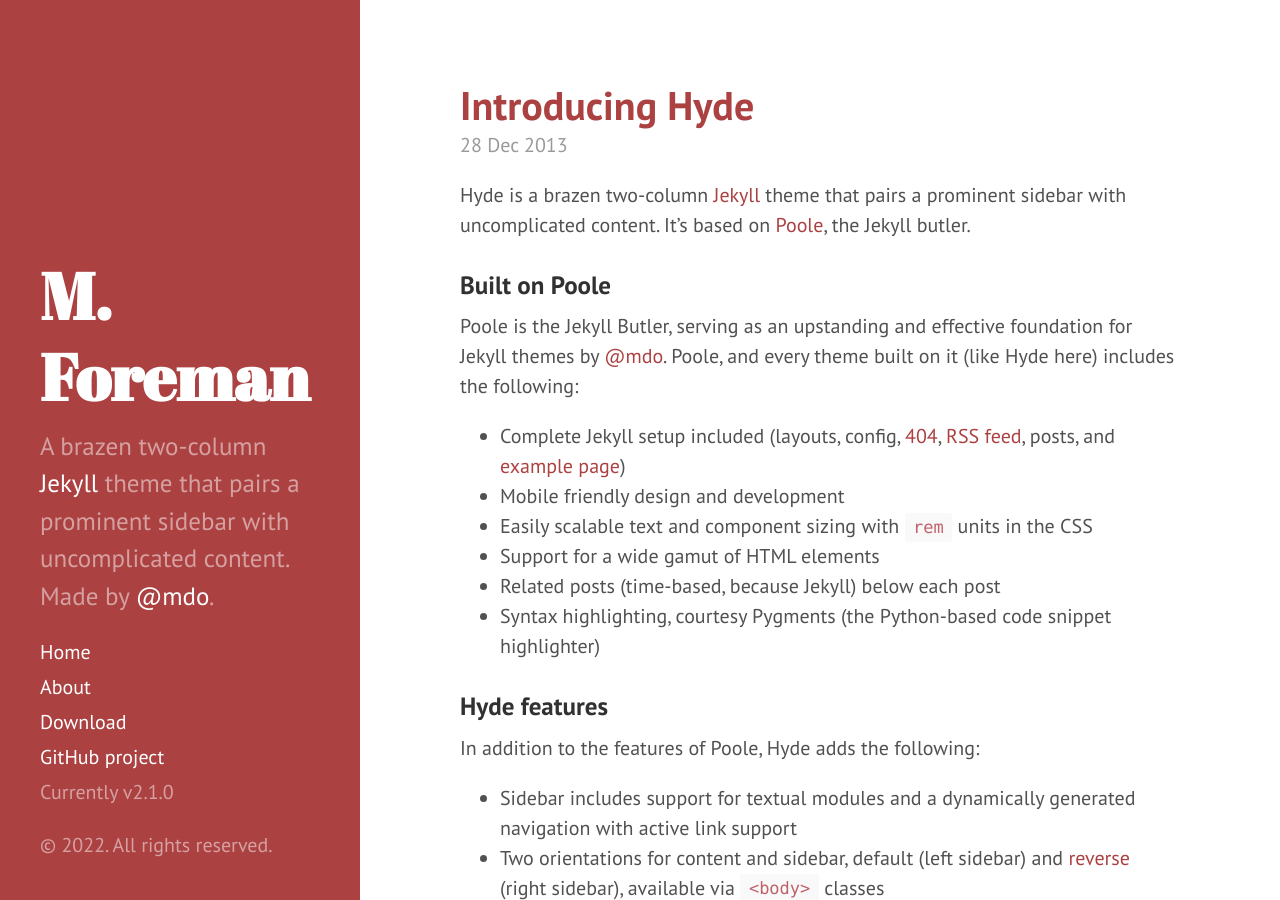
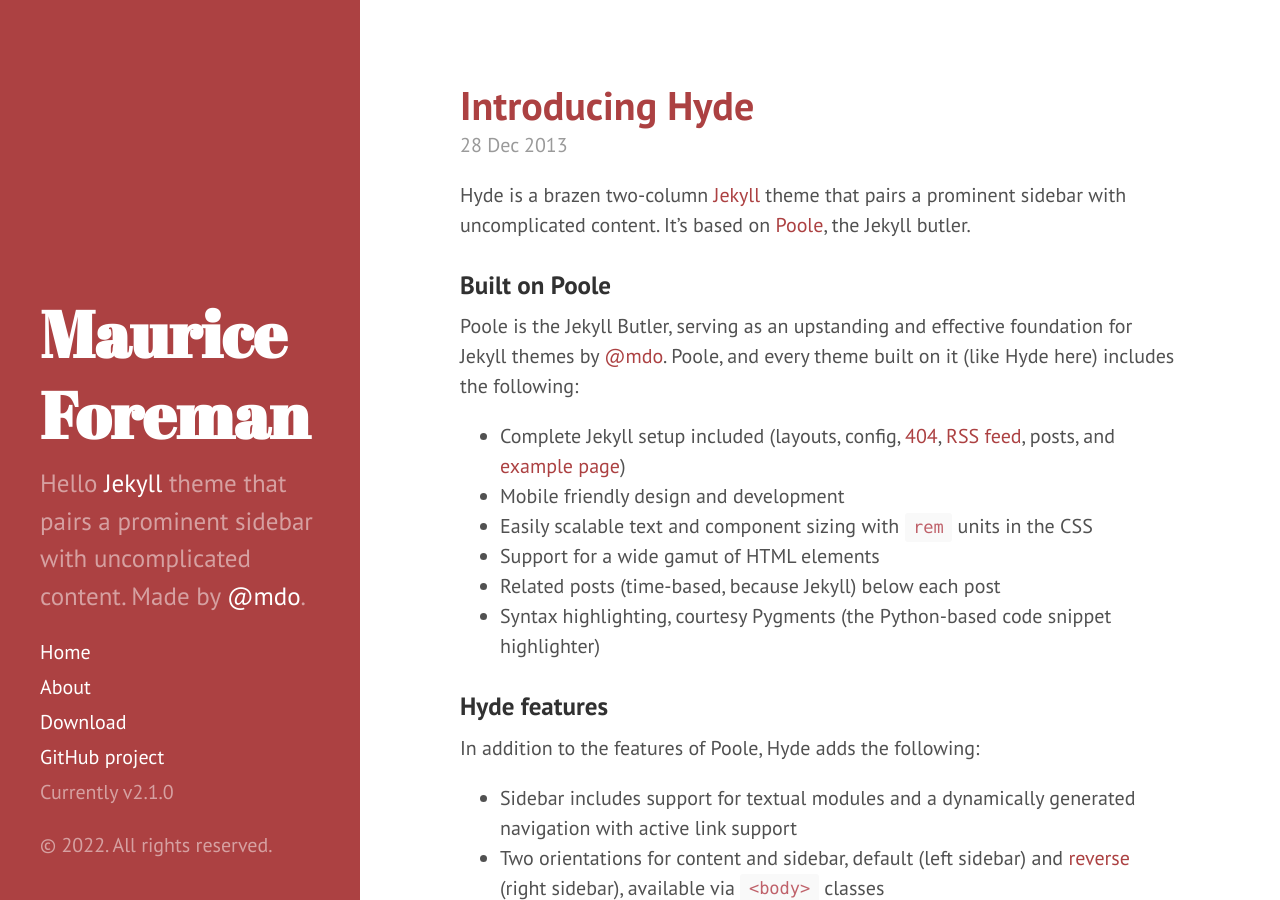
Before and after one commit to Maudi84/static_mf, a Jekyll site: the page built from index.html, in a window 1280 px wide and 900 px high. Built offline with Jekyll 4.4.1, drawn with Linux system fonts in a browser that asks for light colours; the list of posts is cut into pages by our own code.

Commit message:
Update _config.yml

```diff
--- a/_config.yml
+++ b/_config.yml
@@ -6,9 +6,9 @@
 permalink:        pretty
 
 # Setup
-title:            M. Foreman
+title:            Maurice Foreman
 tagline:          'A Jekyll theme'
-description:      'A brazen two-column <a href="http://jekyllrb.com" target="_blank">Jekyll</a> theme that pairs a prominent sidebar with uncomplicated content. Made by <a href="https://twitter.com/mdo" target="_blank">@mdo</a>.'
+description:      'Hello <a href="http://jekyllrb.com" target="_blank">Jekyll</a> theme that pairs a prominent sidebar with uncomplicated content. Made by <a href="https://twitter.com/mdo" target="_blank">@mdo</a>.'
 url:              https://maudi84.github.io
 baseurl:          /static_mf
 indexurl:         /index.html
```
